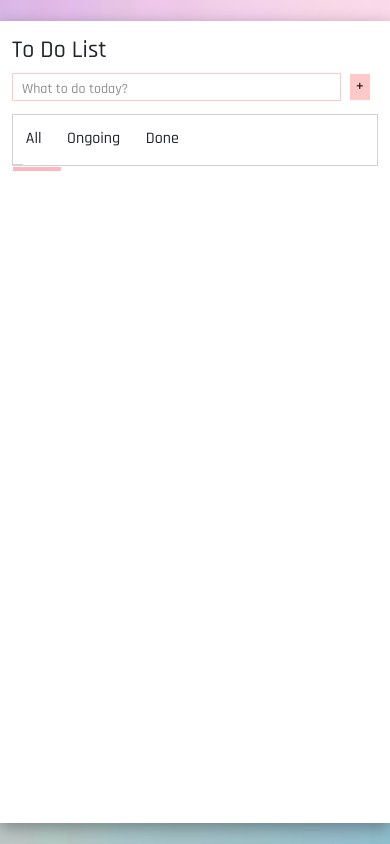
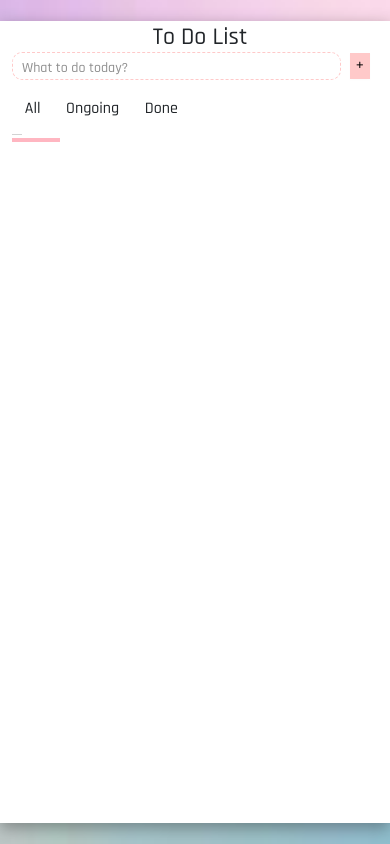
Before and after one commit to teddybearkim/To-do-list-ver3, a plain HTML site: page index.html in a window 390 px wide. Drawn offline with nearby package versions, Linux system fonts and the light colour scheme.

Commit message:
Add files via upload

```diff
--- a/main.js
+++ b/main.js
@@ -42,7 +42,7 @@ function render() {
     list = filterList;
   }
 
-  for (let i = 0; i < list.length; i++) {
+  for (let i = 0; i <list.length; i++) {
     if (list[i].isComplete) {
       result += `<div class="task task-done" id="${list[i].id}">
             <span>${list[i].content}</span>
--- a/style.css
+++ b/style.css
@@ -11,19 +11,23 @@ body {
 .container {
   background-color: white;
   box-shadow: rgba(0, 0, 0, 0.35) 0px 5px 15px;
-  max-width: 800px;
-  border-top: 15px solid #fff;
-  border-bottom: 15px solid #fff;
-  height: 80%;
-  min-height: 80vh;
+  max-width: 1000px;
+  border-top: 10px solid #fff;
+  border-bottom: 10px solid #fff;
+  height: 90%;
+  min-height: 90vh;
   align-items: flex-start;
   justify-content: baseline;
   margin: auto;
   display: flex;
   flex-direction: column;
+
 }
 .container h1 {
   font-size: 3rem;
+  display: inline-block;
+  margin: 0 auto;
+  animation: fadeInUp 1s ease-out;
 }
 .input-area,
 .task-list-container {
@@ -82,7 +86,7 @@ body {
 
 .task-list-container {
   border: 1px solid lightgray;
-  margin-top: 1em;
+  margin-top: 0.8em;
   position: relative;
 }
 .tab-type {
@@ -99,7 +103,7 @@ body {
   background-color: lightpink;
   height: 4px !important;
   position: absolute;
-  top: 52px;
+  top: 53px;
   left: 0px;
   width: 48px;
   transition: 0.5s;
@@ -123,7 +127,7 @@ body {
 .button-box button {
   height: 100%;
   border: none;
-  width: 5em;
+  width: 3.5em;
   margin: 0;
   background-color: white;
   transition: 0.5s;
@@ -134,14 +138,14 @@ body {
 }
 
 .button-box button:first-child:hover {
-  background-color: greenyellow;
+  background-color: rgb(87, 252, 114);
 }
 .button-box button:nth-child(2):hover {
   background-color: rgb(255, 0, 0, 0.3);
 }
 
 .fa-check {
-  color: limegreen;
+  color: rgb(231, 255, 144);
 }
 
 .fa-trash {
@@ -153,11 +157,29 @@ body {
 #id:hover {
   background-color: #333;
 }
+#task-board {
+  height: auto;
+}
 .task-done {
   text-decoration: line-through;
   background-color: lightgray;
   transition: 0.5s;
 }
+@keyframes shake {
+  25% {
+    transform: translateX(-5px);
+  }
+  50% {
+    transform: translateX(5px);
+  }
+  75% {
+    transform: translateX(-5px);
+  }
+  to {
+    transform: translateX(0);
+  }
+}
+
 @media only screen and (max-width: 768px) {
   .container {
     height: 85%;
@@ -171,6 +193,8 @@ body {
 @media only screen and (max-width: 480px) {
   .container {
     height: 95%;
+    border-top: 2px solid #fff;
+    border-bottom: 2px solid #fff;
   }
 
   .task-input:focus + label > span {
@@ -182,17 +206,26 @@ body {
 
   .container h1 {
     font-size: 1.5rem;
+    animation: shake 2s infinite;
+
+
   }
   .task-list-container {
-    border: 0.5px solid lightgray;
-    margin-top: 0.8em;
+    border: none;
+    margin-top: 0.3em;
     position: relative;
   }
   .tab-type {
     border-bottom: 0.5px solid lightgray;
   }
-
   .tab-type div {
     padding: 0.8em;
   }
+  .button-box button {
+    width: 2em;
+  }
+  .task-input {
+    border-radius: 10px;
+    border: 0.5px dashed rgb(255, 201, 201);
+  }
 }
```
